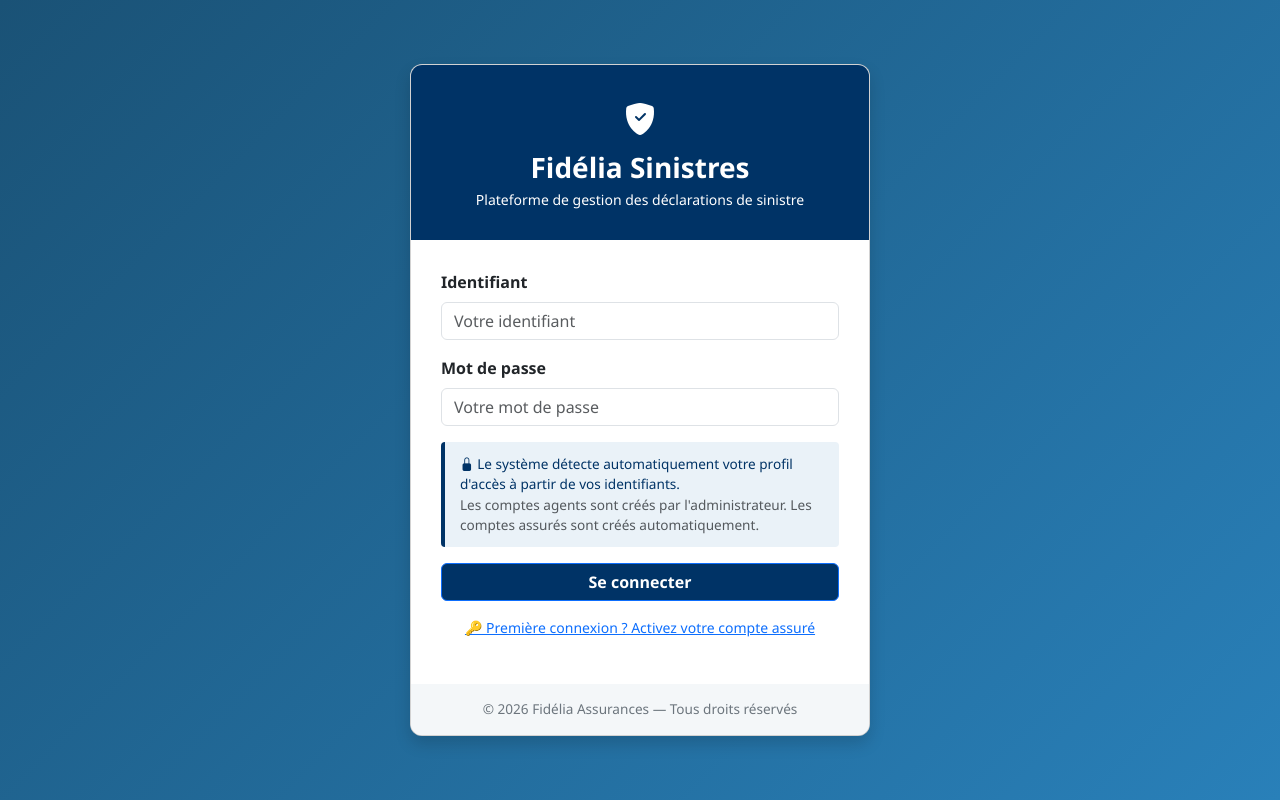
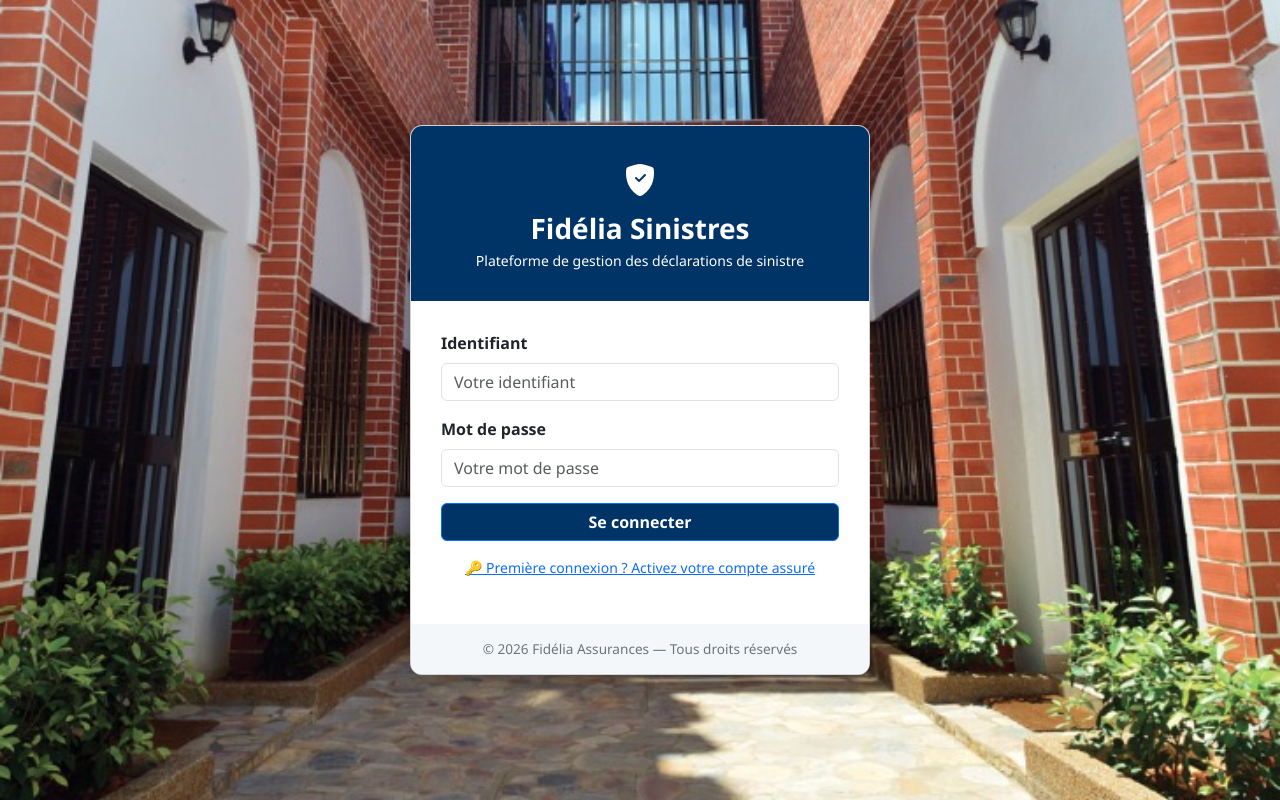
Before and after one commit to laetitialawson12-create/eSinistre, a Django app: page /sinistres/login/ in a window 1280 px wide. Run offline with Django 5.2, Linux system fonts and the light colour scheme.

```diff
--- a/config/settings.py
+++ b/config/settings.py
@@ -124,3 +124,7 @@ MEDIA_ROOT = BASE_DIR / 'media'
 LOGIN_URL = '/sinistres/login/'
 LOGIN_REDIRECT_URL = '/sinistres/accueil/'
 LOGOUT_REDIRECT_URL = '/sinistres/login/'
+
+STATICFILES_DIRS = [
+    BASE_DIR / 'gestion_sinistres/static',
+]
--- a/gestion_sinistres/templates/activation_etape2.html
+++ b/gestion_sinistres/templates/activation_etape2.html
@@ -54,6 +54,10 @@
                 </div>
 
                 <button type="submit" class="btn btn-primary w-100 fw-bold" style="background-color: var(--fidelia-blue);">Activer mon compte</button>
+
+                <p class="text-center mt-3 small">
+                    <a href="{% url 'login' %}"><i class="bi bi-arrow-left"></i> Retour à la connexion</a>
+                </p>
             </form>
         </div>
 
--- a/gestion_sinistres/templates/login.html
+++ b/gestion_sinistres/templates/login.html
@@ -1,3 +1,4 @@
+{% load static %}
 <!DOCTYPE html>
 <html lang="fr">
 
@@ -10,7 +11,8 @@
     <style>
         :root { --fidelia-blue: #003366; }
         body {
-            background: linear-gradient(135deg, #1a5276 0%, #2980b9 100%);
+            background: url("{% static 'Fidelia.jpeg' %}") no-repeat center center fixed;
+            background-size: cover;
             min-height: 100vh;
             display: flex;
             align-items: center;
@@ -73,13 +75,6 @@
                     <input type="password" name="password" class="form-control" placeholder="Votre mot de passe" required>
                 </div>
 
-                <div class="info-box mb-3">
-                    <i class="bi bi-lock-fill"></i>
-                    Le système détecte automatiquement votre profil d'accès à partir de vos identifiants.
-                    <br>
-                    <span class="text-muted">Les comptes agents sont créés par l'administrateur. Les comptes assurés sont créés automatiquement.</span>
-                </div>
-
                 <button type="submit" class="btn btn-primary w-100 fw-bold" style="background-color: var(--fidelia-blue);">Se connecter</button>
             </form>
 
```
Also changed, not shown: db.sqlite3, gestion_sinistres/static/Fidelia.jpeg (added).
